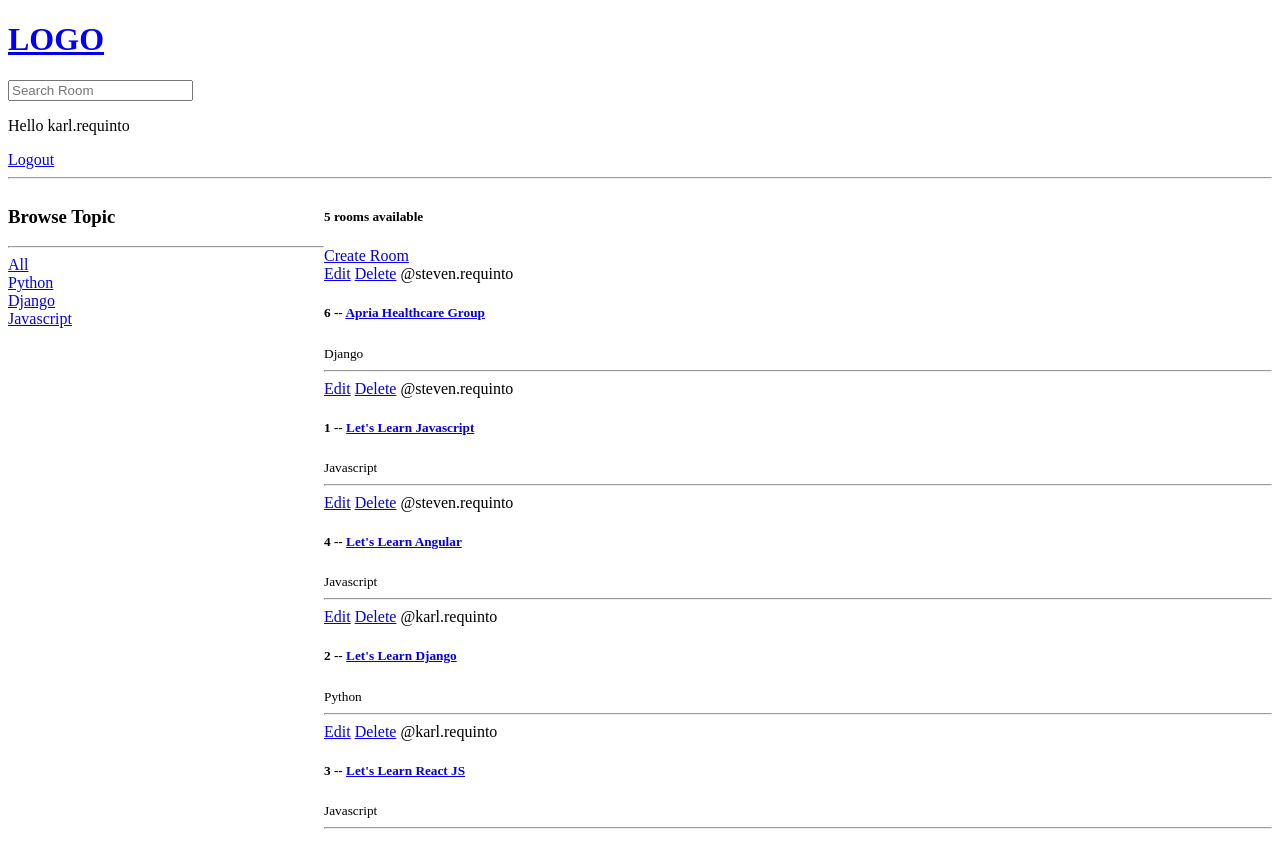
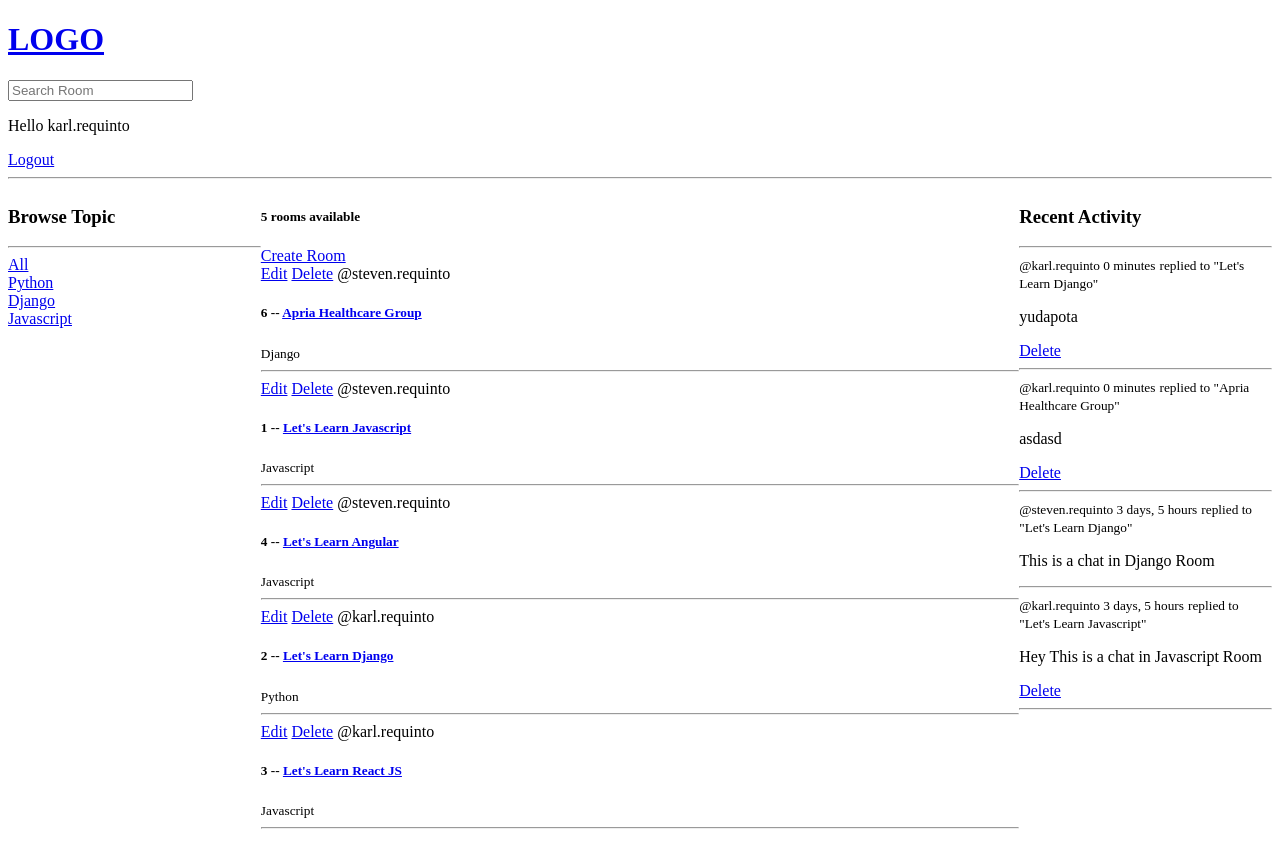
Before and after one commit to KarlStevenRequinto/Study_Budd_Clone, a Django app: page / in a window 1280 px wide. Run offline with Django 4.2, Linux system fonts and the light colour scheme; a user stored in the database is signed in; data comes from the database, SQL or seed files in the repository; both versions use the stored data as it was after the commit.

Commit message:
activity feed

```diff
--- a/studybud_clone/base/models.py
+++ b/studybud_clone/base/models.py
@@ -15,7 +15,8 @@ class Room(models.Model):
     topic = models.ForeignKey(Topic, on_delete=models.SET_NULL, null=True)
     name = models.CharField(max_length=200)
     description = models.TextField(null=True, blank=True)
-    participants = models.ManyToManyField(User, related_name="participants",blank=True)
+    participants = models.ManyToManyField(
+        User, related_name="participants", blank=True)
     updated = models.DateTimeField(auto_now=True)
     created = models.DateTimeField(auto_now_add=True)
 
@@ -33,5 +34,8 @@ class Message(models.Model):
     updated = models.DateTimeField(auto_now=True)
     created = models.DateTimeField(auto_now_add=True)
 
+    class Meta:
+        ordering = ['-updated', '-created']
+
     def __str__(self):
         return self.body[0:50]
--- /dev/null
+++ b/studybud_clone/base/templates/base/activity_component.html
@@ -0,0 +1,15 @@
+<h3>Recent Activity</h3>
+<hr />
+{% for message in room_messages %}
+<div>
+    <small>@{{message.user}} {{message.created|timesince}}</small>
+    <small>replied to "{{message.room}}"</small>
+
+    <p>{{message}}</p>
+
+    {% if request.user == message.user %}
+    <a href="{% url "delete-message" message.id %}">Delete</a>
+    {% endif %}
+    <hr>
+</div>
+{% endfor %}
--- /dev/null
+++ b/studybud_clone/base/templates/base/feed_component.html
@@ -0,0 +1,12 @@
+<div>
+  {% for room in rooms %}
+  <div>
+    <a href="{% url 'update-room' room.id %}">Edit</a>
+    <a href="{% url 'delete-room' room.id %}">Delete</a>
+    <span>@{{room.host.username}}</span>
+    <h5>{{room.id}} -- <a href="{% url 'room' room.id %}">{{room.name}}</a></h5>
+    <small>{{room.topic.name}}</small>
+    <hr />
+  </div>
+  {% endfor %}
+</div>
--- a/studybud_clone/base/templates/base/home.html
+++ b/studybud_clone/base/templates/base/home.html
@@ -2,41 +2,22 @@
 <style>
   .home-container {
     display: grid;
-    grid-template-columns: 1fr 3fr;
+    grid-template-columns: 1fr 3fr 1fr;
   }
 </style>
 <div class="home-container">
   <div>
-    <h3>Browse Topic</h3>
-    <hr />
-
-    <div>
-      <a href="{% url 'home' %}">All</a>
-    </div>
-    {% for topic in topics %}
-    <div>
-      <a href="{% url 'home' %}?q={{topic.name}}">{{topic.name}}</a>
-    </div>
-    {% endfor %}
+    {% include "base/topics_component.html" %}
   </div>
 
   <div>
     <h5>{{rooms.count}} rooms available</h5>
     <a href="{% url 'create-room' %}">Create Room</a>
-    <div>
-      {% for room in rooms %}
-      <div>
-        <a href="{% url 'update-room' room.id %}">Edit</a>
-        <a href="{% url 'delete-room' room.id %}">Delete</a>
-        <span>@{{room.host.username}}</span>
-        <h5>
-          {{room.id}} -- <a href="{% url 'room' room.id %}">{{room.name}}</a>
-        </h5>
-        <small>{{room.topic.name}}</small>
-        <hr />
-      </div>
-      {% endfor %}
-    </div>
+    {% include "base/feed_component.html" %}
+  </div>
+
+  <div>
+    {% include 'base/activity_component.html' %}
   </div>
 </div>
 {% endblock content %}
--- /dev/null
+++ b/studybud_clone/base/templates/base/topics_component.html
@@ -0,0 +1,11 @@
+<h3>Browse Topic</h3>
+<hr />
+
+<div>
+  <a href="{% url 'home' %}">All</a>
+</div>
+{% for topic in topics %}
+<div>
+  <a href="{% url 'home' %}?q={{topic.name}}">{{topic.name}}</a>
+</div>
+{% endfor %}
--- a/studybud_clone/base/views.py
+++ b/studybud_clone/base/views.py
@@ -18,13 +18,15 @@ def home(request):
         Q(name__icontains=q) | Q(description__icontains=q)
     )
     topics = Topic.objects.all()
-    context = {"rooms": rooms, "topics": topics}
+    room_messages = Message.objects.all().filter(Q(room__topic__name__icontains=q))
+    context = {"rooms": rooms, "topics": topics,
+               "room_messages": room_messages}
     return render(request, "base/home.html", context)
 
 
 def room(request, pk):
     room = Room.objects.get(id=pk)
-    room_messages = room.message_set.all().order_by("-created")
+    room_messages = room.message_set.all()
     participants = room.participants.all()
     if request.method == "POST":
         message = Message.objects.create(
@@ -132,6 +134,7 @@ def registerPage(request):
 
     return render(request, "base/login_register.html", {"form": form})
 
+
 @login_required(login_url="login")
 def deleteMessage(request, pk):
     message = Message.objects.get(id=pk)
```
Also changed, not shown: studybud_clone/db.sqlite3.
